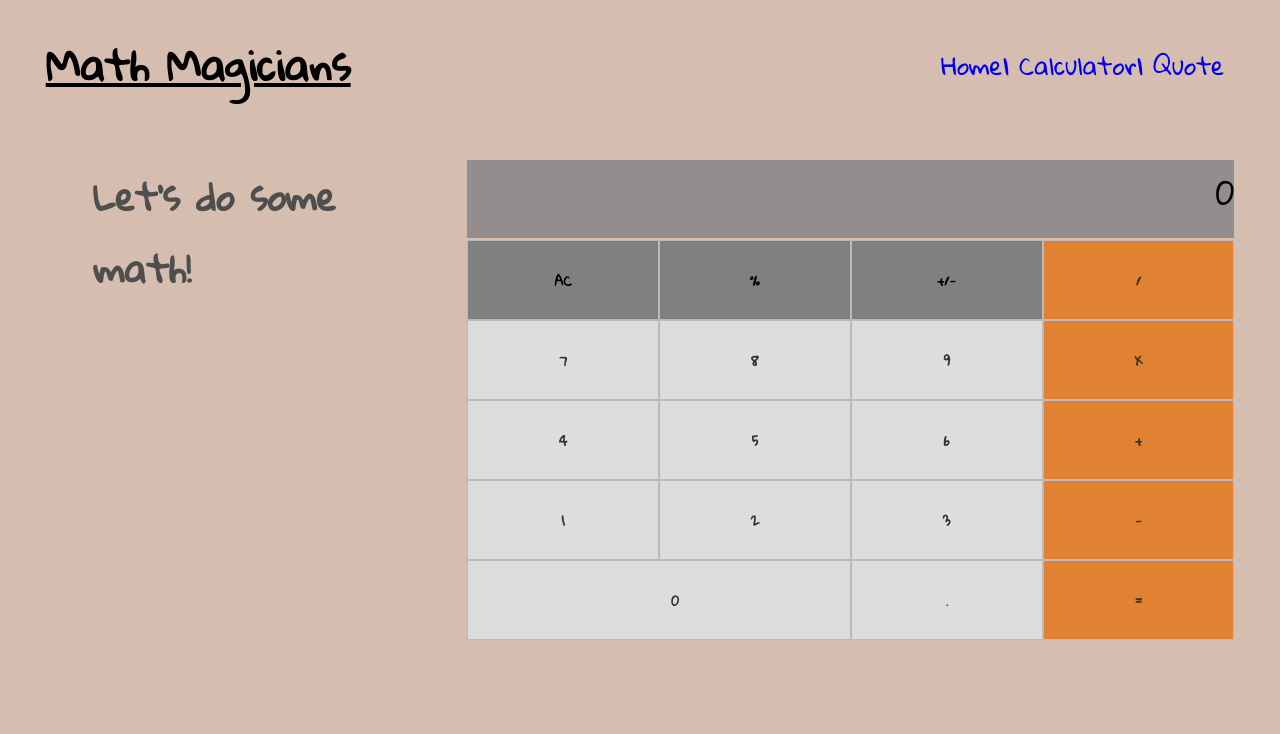
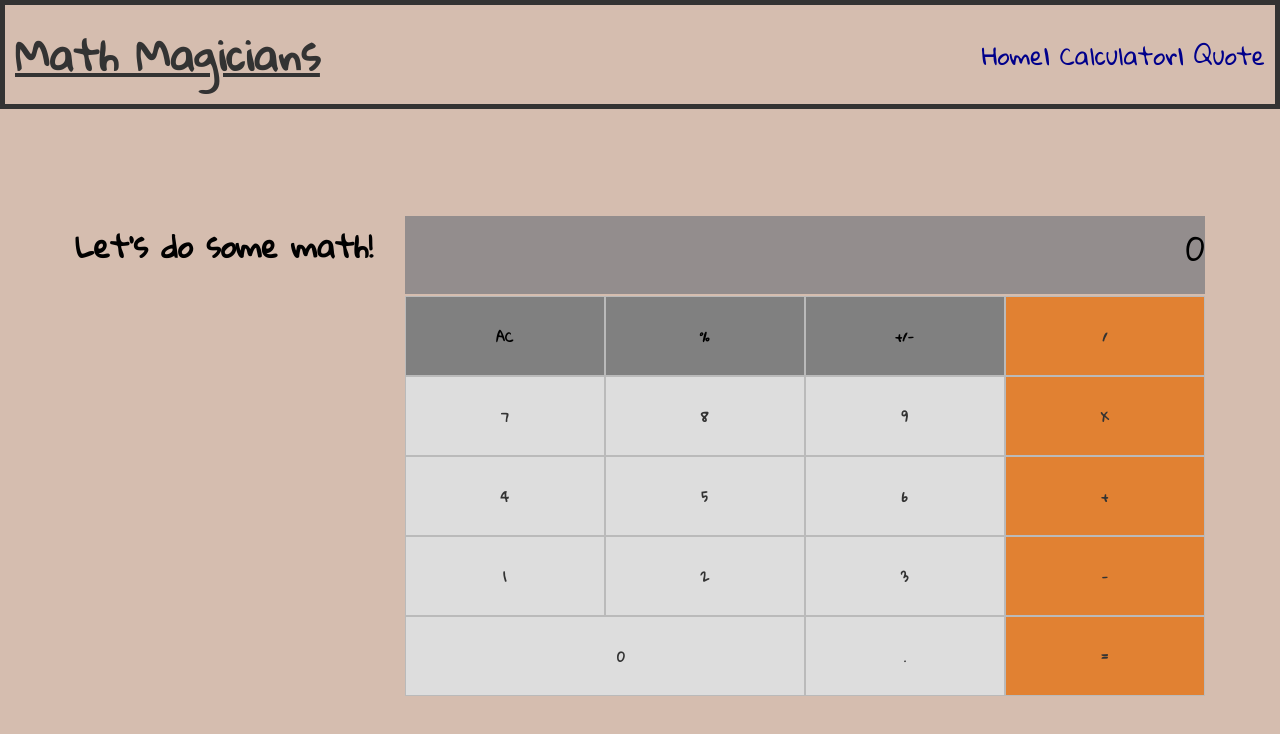
Before and after one commit to berylcl/math-magicians, a React (Create React App) app: page /calculator in a window 1280 px wide. Shown: the top 734 px of the page. Built offline with nearby package versions, Linux system fonts and the light colour scheme.

Commit message:
Making the required changes on navbar

```diff
--- a/src/App.css
+++ b/src/App.css
@@ -29,6 +29,7 @@ button {
 
 .wrapper {
   display: grid;
+  margin-top: 10%;
   height: 60vh;
   width: 100vh;
   grid-template-columns: repeat(4, 1fr);
@@ -90,6 +91,11 @@ h2 {
   margin-left: 4%;
 }
 
+h3 {
+  font-size: 30px;
+  margin-top: 10%;
+}
+
 p {
   text-align: center;
 }
@@ -102,32 +108,39 @@ ul {
   display: flex;
   justify-content: space-between;
   align-items: center;
+  position: fixed;
+  top: 0;
+  left: 0;
+  right: 0;
+  border: 5px solid #333;
+  padding: 10px;
 }
 
 .nav-links {
   display: flex;
   list-style: none;
-  margin-top: -16%;
+  margin: 0;
+  padding: 0;
 }
 
-.nav-links li {
+.nav-links li:not(:last-child) {
   margin-right: 10px;
 }
 
 .nav-links a {
   text-decoration: none;
+  color: #00008b;
 }
 
 .logo {
   font-size: 40px;
   font-weight: 800;
   text-decoration: none;
-  margin-top: -16%;
-  color: white;
+  color: #333;
 }
 
 .logo a {
-  color: black;
+  color: #333;
 }
 
 .quote {
--- a/src/components/calculator.js
+++ b/src/components/calculator.js
@@ -106,9 +106,9 @@ const Calculator = () => {
   return (
     <div>
       <div className="container">
-        <h2>
+        <h3>
           Let&apos;s do some math!
-        </h2>
+        </h3>
         <div className="wrapper">
           <div className="screen">{input}</div>
           <button type="button" className="btn light-gray" onClick={reset}>
```
